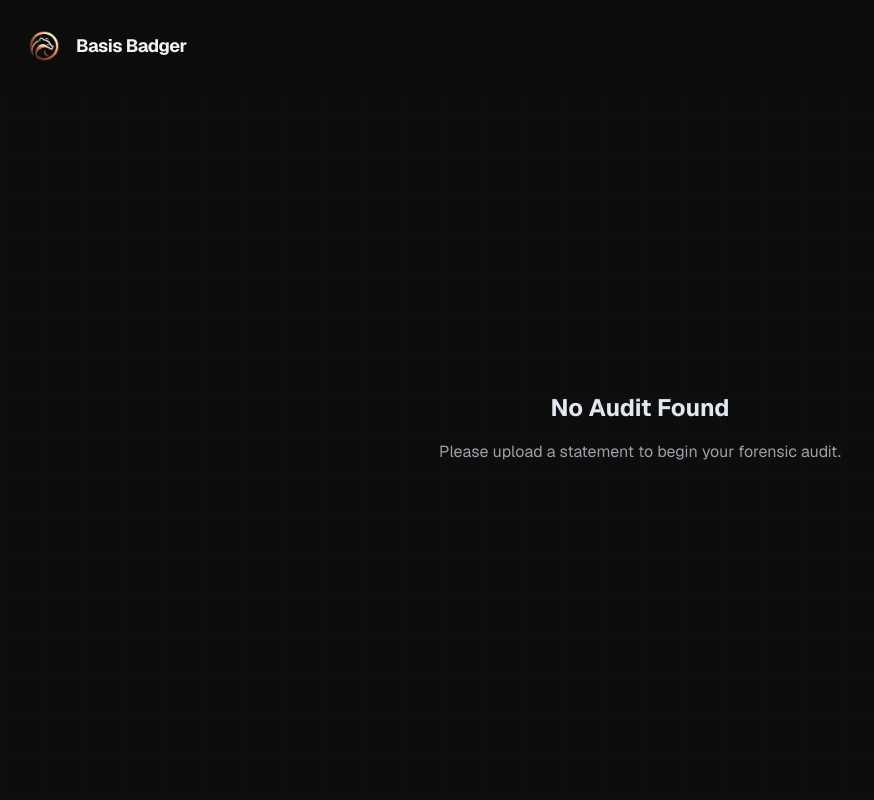
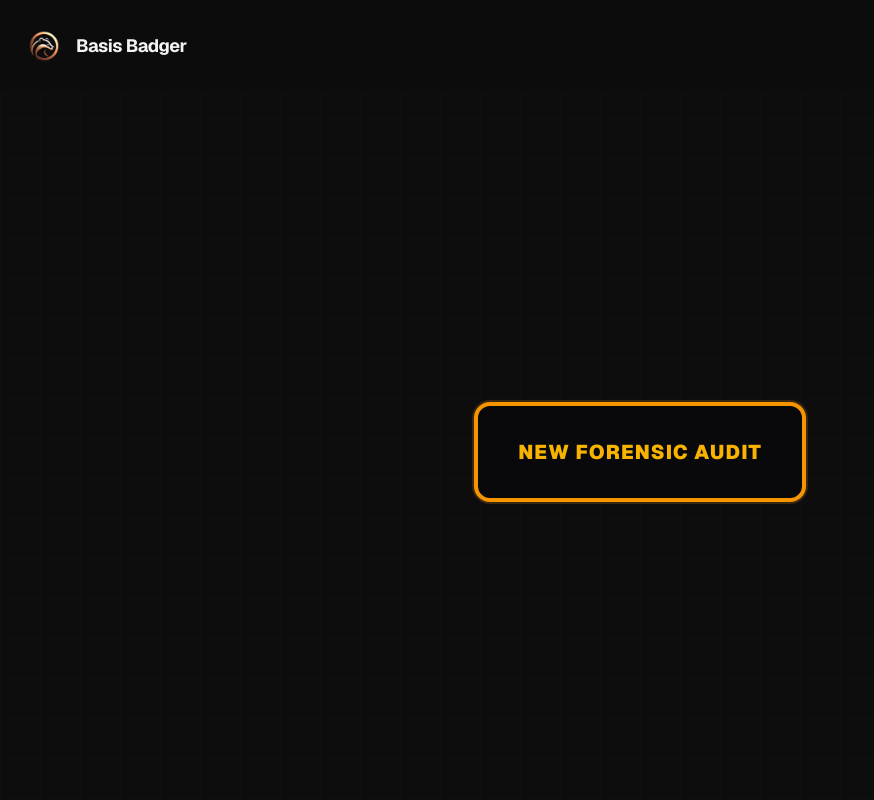
Before and after one commit to cariboumoosellc-tech/basis-badger, a Next.js app: page /dashboard in a window 1280 px wide. Shown: the top 800 px of the page, without its empty margins (0-874 px from the left). Built offline with nearby package versions, Linux system fonts and the light colour scheme; sample sign-in values are in the browser's storage.

Commit message:
Simplify dashboard logic: remove 'No Audit Found', fix padding, admin bypass.

```diff
--- a/src/app/dashboard/page.tsx
+++ b/src/app/dashboard/page.tsx
@@ -31,12 +31,15 @@ function getStatementMonth(fileName: string, date: string) {
 const MOCK_AUDITS = [];
 
 export default function BadgerDen() {
-    // Dashboard login guard
+    // Dashboard login guard and admin bypass
+    const [isAdmin, setIsAdmin] = useState(false);
     React.useEffect(() => {
       if (typeof window !== 'undefined') {
         const email = localStorage.getItem('user_email');
         if (!email) {
           window.location.href = '/login';
+        } else if (email === 'basisbadgerllc@gmail.com') {
+          setIsAdmin(true);
         }
       }
     }, []);
@@ -137,8 +140,8 @@ export default function BadgerDen() {
 
   return (
     <div className="min-h-screen bg-zinc-950 text-slate-200 font-sans p-0 mt-24">
-      <div className="min-h-screen bg-[#0D0D0D] text-slate-200 font-sans p-0 pt-4">
-        {auditResult ? (
+      <div className="min-h-screen bg-[#0D0D0D] text-slate-200 font-sans p-0 pt-6">
+        {(auditResult || isAdmin) ? (
           <>
             {/* Render report cards and dashboard content here */}
             {/* High-end Blurred Header */}
@@ -222,7 +225,6 @@ export default function BadgerDen() {
                 </div>
               </div>
             </section>
-            {/* ...rest of dashboard content (Vault, modals, etc.)... */}
             {/* Vault: Audit History List */}
             <main className="max-w-3xl mx-auto px-4 pb-16">
               <div className="text-lg font-bold text-slate-200 mb-2 mt-2">Vault</div>
@@ -334,8 +336,13 @@ export default function BadgerDen() {
           </>
         ) : (
           <div className="flex flex-col items-center justify-center min-h-[60vh] text-center">
-            <h2 className="text-2xl font-bold mb-4">No Audit Found</h2>
-            <p className="text-zinc-400 mb-8">Please upload a statement to begin your forensic audit.</p>
+            <button
+              className="w-full md:w-auto px-10 py-8 rounded-2xl font-black text-xl uppercase tracking-wider bg-zinc-950 border-4 border-amber-500 animate-pulse border-opacity-60 shadow-lg text-amber-400 hover:bg-zinc-900/80 hover:border-amber-400 transition-all"
+              style={{ boxShadow: '0 0 0 2px #F29C1F33' }}
+              onClick={handleAuditNewStatement}
+            >
+              New Forensic Audit
+            </button>
           </div>
         )}
       </div>
```
